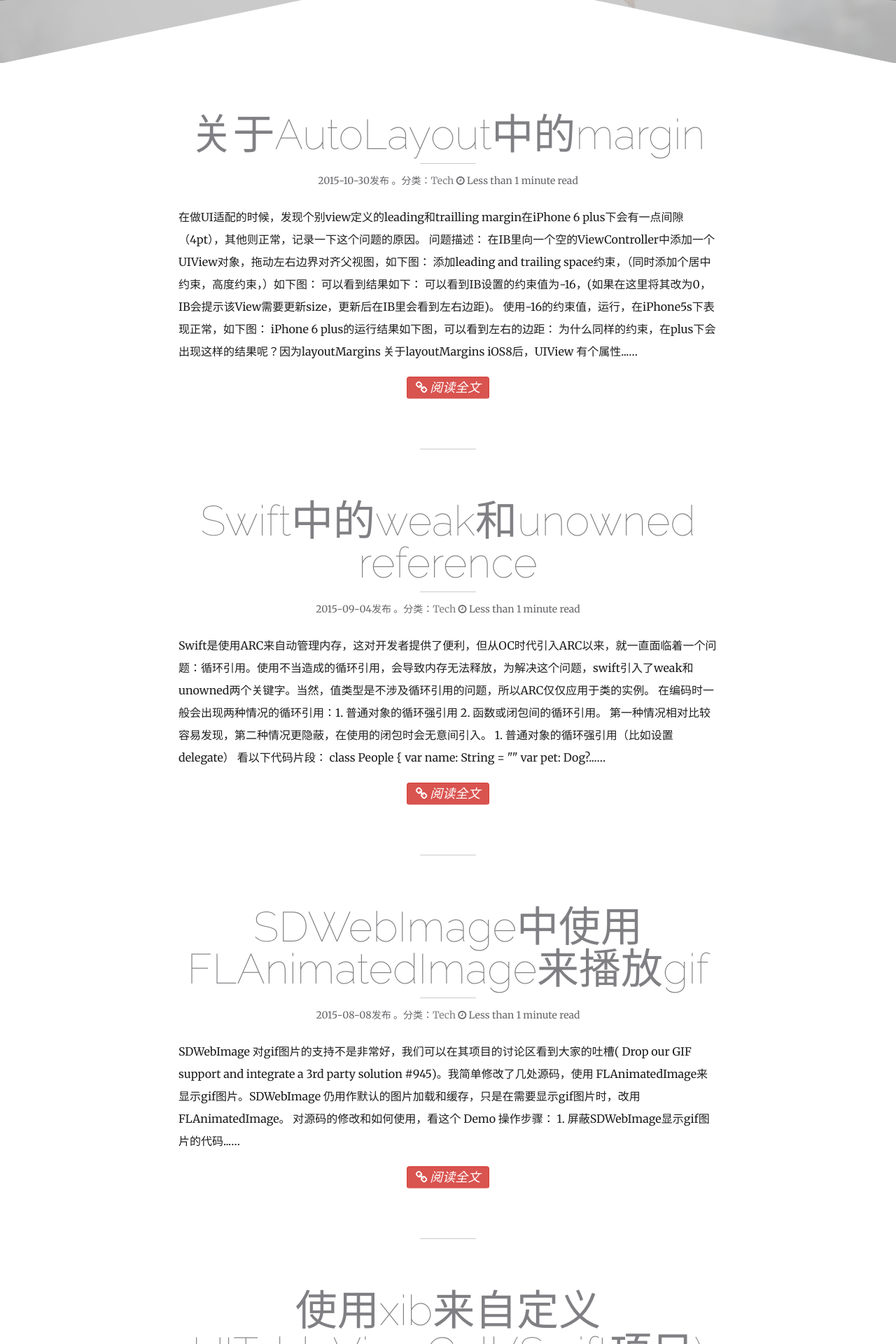
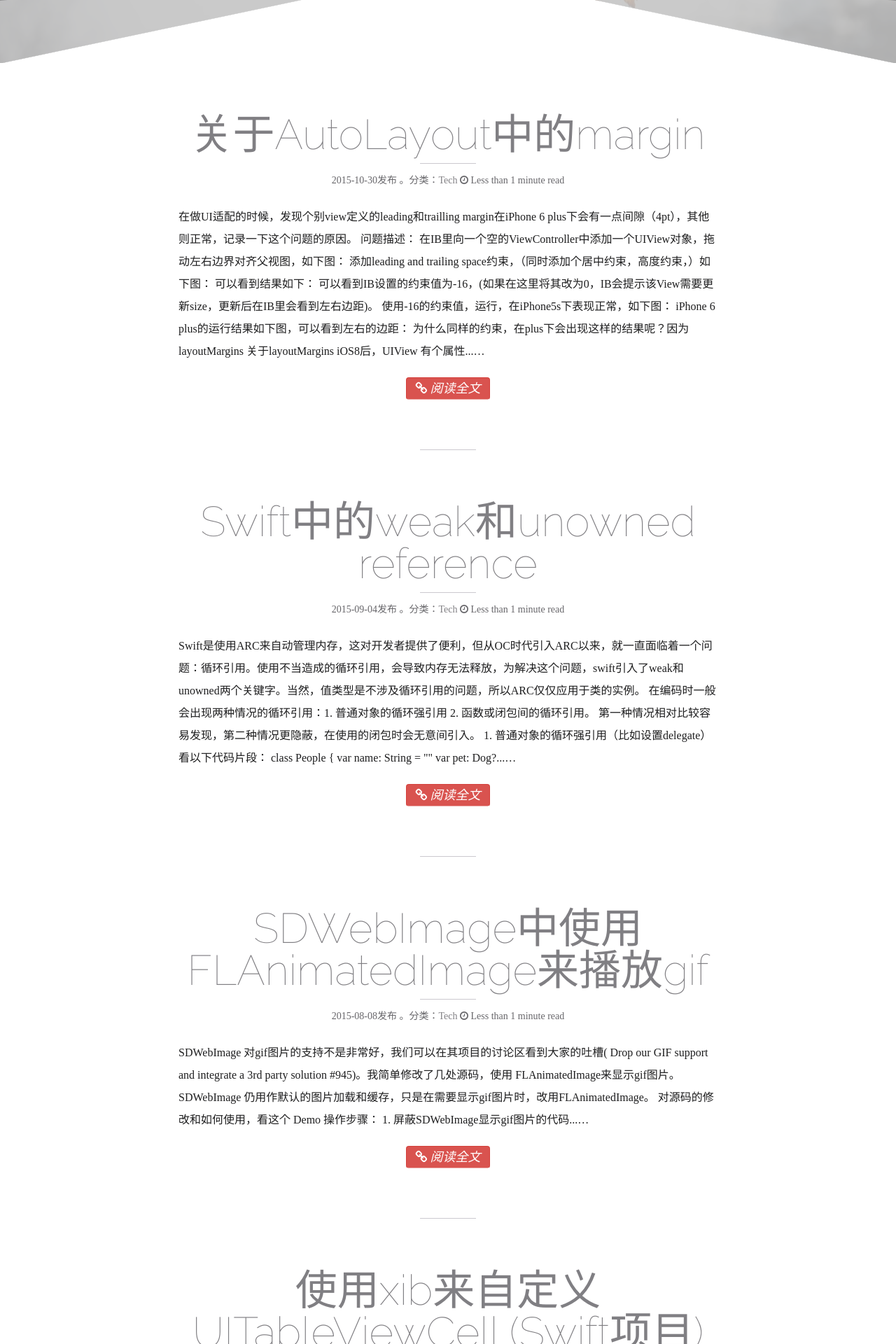
Before and after one commit to neil-wu/neil-wu.github.io, a Jekyll site: the page built from index.html, in a window 1280 px wide. Shown: the part 450-2370 px from the top of the page at 70% size. Built offline with Jekyll 4.4.1, drawn with Linux system fonts in a browser that asks for light colours; nearby versions of some CDN libraries; some web fonts are replaced; the list of posts is cut into pages by our own code; comment, search, counter and statistics services are not loaded.

Commit message:
modify font

```diff
--- a/_config.yml
+++ b/_config.yml
@@ -19,7 +19,7 @@ fin_color:        "255,255,255"
 # or use the hint from http://jekyllrb.com/docs/github-pages/ to keep this the same
 # whether working locally or remotely. Start Jekyll with: jekyll serve --baseurl ''
 
-url: http://www.neilwu.me
+#url: http://www.neilwu.me
 
 # Owner/author information
 owner:
--- a/assets/css/style.css
+++ b/assets/css/style.css
@@ -2,6 +2,7 @@
 @import url(http://fonts.googleapis.com/css?family=Merriweather:400,300,400italic,700);
 @import url(http://fonts.googleapis.com/css?family=Raleway:400,300,100,700);
 @import url(http://fonts.googleapis.com/css?family=Sacramento);
+@import url(http://fonts.googleapis.com/css?family=ptmono);
 
 /*!
  * HMFAYSAL OMEGA v1.0.1
@@ -754,15 +755,15 @@ html {
 }
 /* ----------- */
 /* THEME FONTS */
-/* ----------- */
+/* ----------- , serif */
 body {
-  font-family: 'Merriweather', serif;
+  font-family: 'ptmono';
 }
 body input,
 body textarea,
 body .btn,
 body button {
-  font-family: 'Merriweather', serif;
+  font-family: 'ptmono';
 }
 .lighter {
   font-weight: 200 !important;
```
